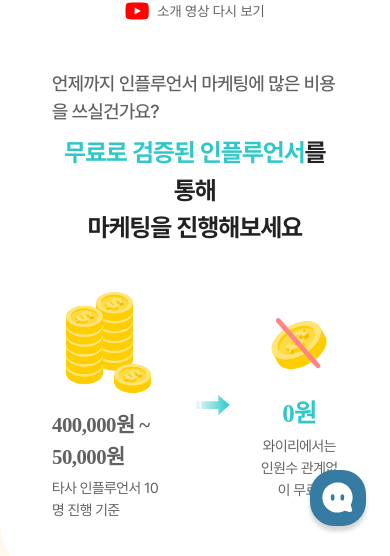
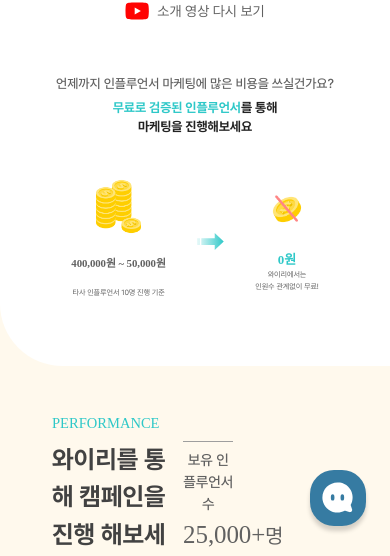
Before and after one commit to wailead/next-seo, a Next.js app: page / in a window 390 px wide. Shown: the part 294-850 px from the top of the page. Built offline with nearby package versions, Linux system fonts and the light colour scheme.

Commit message:
🎨 Design: ServiceIntroduction 컴포넌트 반응형 UI 구현 #161

```diff
--- a/src/app/(route)/(advertiser)/_view/service-introduction/ServiceIntroduction.tsx
+++ b/src/app/(route)/(advertiser)/_view/service-introduction/ServiceIntroduction.tsx
@@ -6,12 +6,12 @@ function ServiceIntroduction() {
     <div className="bg-[#FFF9ED]">
       <div className="bg-white-default rounded-bl-[3.9rem]">
         <SectionLayout>
-          <div className="flex flex-col items-center gap-[2.6rem] px-x pt-top pb-bottom ">
-            <div className="flex flex-col items-center gap-[0.52rem]">
-              <h3 className="font-pretendard font-medium text-gray-300 text-[1.17rem] leading-[1.755rem] tracking-tight">
+          <div className="flex flex-col items-center gap-[2.6rem] px-x pt-top pb-bottom">
+            <div className="flex flex-col items-center">
+              <h3 className="font-pretendard font-medium text-gray-300 primary:text-[1.56rem] text-[3.33vw] leading-[1.755rem] tracking-[-0.005rem]">
                 언제까지 인플루언서 마케팅에 많은 비용을 쓰실건가요?
               </h3>
-              <h1 className="font-pretendard font-bold text-[1.56rem] leading-[2.34rem] tracking-tight text-gray-default text-center">
+              <h1 className="font-pretendard font-bold primary:text-[1.56rem] text-[3.33vw] primary:leading-[2.34rem] leading:[5vw] tracking-[-0.005rem] text-gray-default text-center">
                 <span className="text-primary-default">무료로 검증된 인플루언서</span>를 통해
                 <br />
                 마케팅을 진행해보세요
@@ -19,24 +19,39 @@ function ServiceIntroduction() {
             </div>
             <div className="flex items-center gap-[1.95rem]">
               <div className="flex flex-col items-center gap-[0.78rem]">
-                <CustomImage src="/assets/images/coins.png" alt="코인들 사진" w="w-[5.33rem]" h="h-[6.793rem]" />
-                <div className="flex flex-col items-center gap-[0.39rem]">
-                  <h3 className="font-montserrat font-semibold text-[1.3rem] leading-[1.95rem] tracking-tight text-gray-300">
+                <CustomImage
+                  src="/assets/images/coins.png"
+                  alt="코인들 사진"
+                  w="primary:w-[5.33rem] w-[11.39vw]"
+                  h="primaey:h-[6.793rem] h-[14.51vw]"
+                />
+                <div className="flex flex-col items-center primary:gap-[0.39rem] gap-[0.83vw]">
+                  <h3 className="font-montserrat font-semibold primary:text-[1.3rem] text-[2.78vw] leading-[1.95rem] tracking-[-0.005rem] text-gray-300">
                     400,000원 ~ 50,000원
                   </h3>
-                  <p className="font-pretendard font-normal text-[0.91rem] leading-[1.365rem] tracking-tight text-gray-300">
+                  <p className="font-pretendard font-normal primary:text-[0.91rem] text-[1.94vw] leading-[1.365rem] tracking-[-0.005rem] text-gray-300">
                     타사 인플루언서 10명 진행 기준
                   </p>
                 </div>
               </div>
-              <CustomImage src="/assets/icons/arrow.svg" alt="화살표 사진" w="w-[3.25rem]" h="h-[2.015rem]" />
-              <div className="flex flex-col items-center gap-[0.78rem]">
-                <CustomImage src="/assets/images/coin.png" alt="코인 사진" w="w-[4.615rem]" h="h-[4.615rem]" />
-                <div className="flex flex-col items-center gap-[0.26rem]">
-                  <h2 className="font-montserrat font-semibold text-[1.56rem] leading-[2.34rem] tracking-tight text-primary-default">
+              <CustomImage
+                src="/assets/icons/arrow.svg"
+                alt="화살표 사진"
+                w="primary:w-[3.25rem] w-[6.94vw]"
+                h="primary:h-[2.015rem] h-[4.31vw]"
+              />
+              <div className="flex flex-col items-center gap-[1.3rem]">
+                <CustomImage
+                  src="/assets/images/coin.png"
+                  alt="코인 사진"
+                  w="primary:w-[4.615rem] w-[9.86vw]"
+                  h="primary:h-[4.615rem] h-[9.86vw]"
+                />
+                <div className="flex flex-col items-center">
+                  <h2 className="font-montserrat font-semibold primary:text-[1.56rem] text-[3.33vw] primary:leading-[2.34rem] leading-[5vw] tracking-[-0.005rem] text-primary-default">
                     0원
                   </h2>
-                  <p className="font-pretendard font-normal text-[0.91rem] leading-[1.365rem] tracking-tight text-gray-300 text-center">
+                  <p className="font-pretendard font-normal primary:text-[0.91rem] text-[1.94vw] primary:leading-[1.365rem] leading-[2.92vw] tracking-[-0.005rem] text-gray-300 text-center">
                     와이리에서는
                     <br />
                     인원수 관계없이 무료!
```
